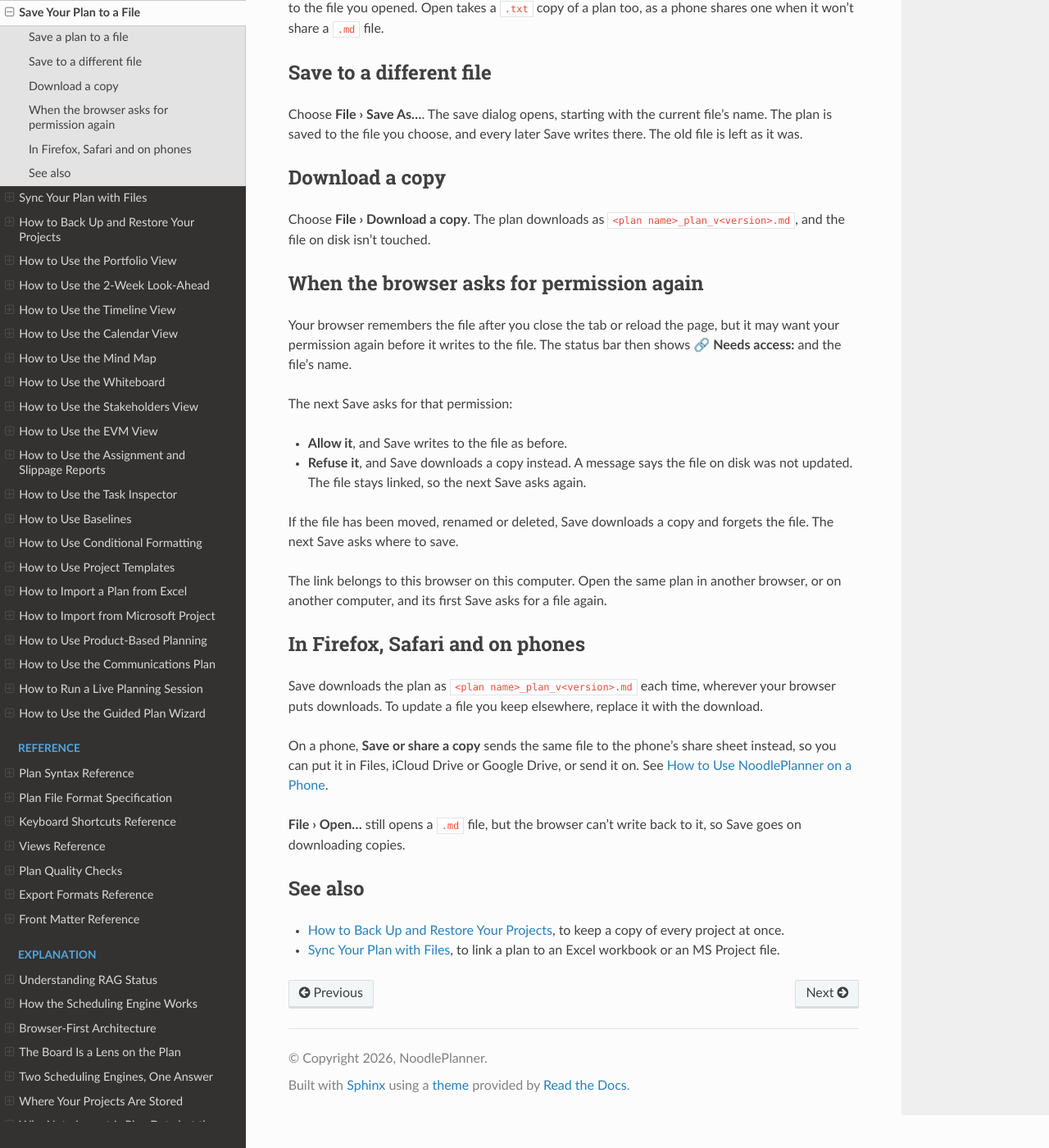
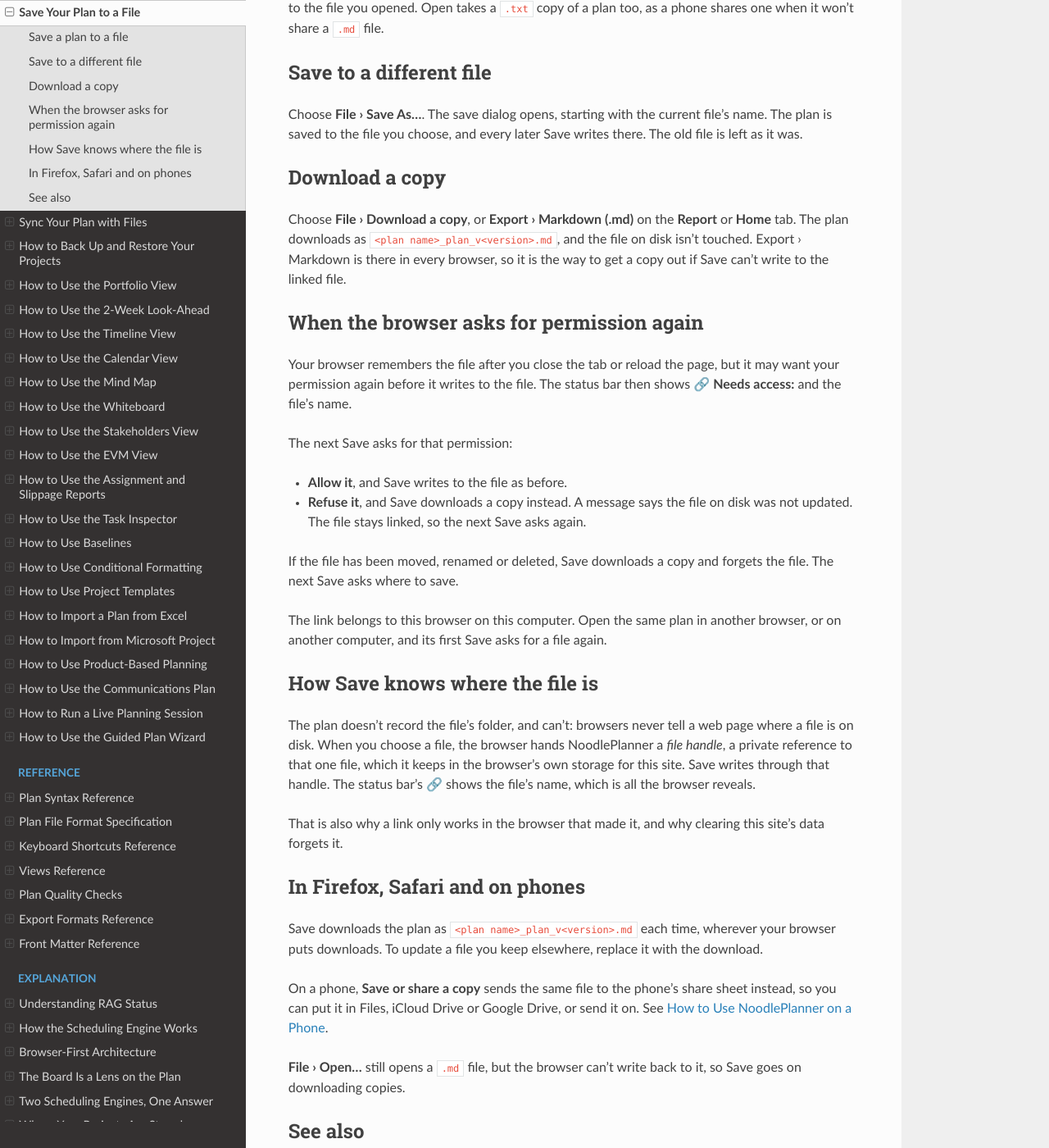
Before and after one commit to kevinmcaleer/noodleplanner, a Sphinx documentation site: the page built from docs/how-to/save-your-plan-to-a-file.rst, in a window 1280 px wide and 1400 px high, scrolled down 897 px. Shown: the whole window at 82% size. Built offline with Sphinx 7.4.7 and the Read the Docs theme 3.1.0, drawn with Linux system fonts in a browser that asks for light colours.

Commit message:
feat: Export > Markdown downloads the plan in every browser
File > Download a copy only shows where Save writes to a linked file,
and it lives in the Backstage, so a plan whose linked file can't be
written had no obvious way out as a .md file. Export's format menu (Home
and Report tabs, and the phone's Export sheet) now lists Markdown (.md)
first, which always downloads a copy and leaves any linked file alone.

The save-to-file how-to also explains how Save finds the file: the plan
records only its name, because the browser keeps a file handle, never a
path.

Co-Authored-By: Claude Opus 5.5 <noreply@anthropic.com>
Claude-Session: https://claude.ai/code/session_01SdEbW2udLFE1G33gy8JqSK

```diff
--- a/docs/how-to/save-your-plan-to-a-file.rst
+++ b/docs/how-to/save-your-plan-to-a-file.rst
@@ -55,8 +55,11 @@ later Save writes there. The old file is left as it was.
 Download a copy
 ---------------
 
-Choose **File › Download a copy**. The plan downloads as
+Choose **File › Download a copy**, or **Export › Markdown (.md)** on the
+**Report** or **Home** tab. The plan downloads as
 ``<plan name>_plan_v<version>.md``, and the file on disk isn't touched.
+Export › Markdown is there in every browser, so it is the way to get a copy
+out if Save can't write to the linked file.
 
 When the browser asks for permission again
 ------------------------------------------
@@ -79,6 +82,19 @@ The link belongs to this browser on this computer. Open the same plan in
 another browser, or on another computer, and its first Save asks for a
 file again.
 
+How Save knows where the file is
+--------------------------------
+
+The plan doesn't record the file's folder, and can't: browsers never tell a
+web page where a file is on disk. When you choose a file, the browser hands
+NoodlePlanner a *file handle*, a private reference to that one file, which
+it keeps in the browser's own storage for this site. Save writes through
+that handle. The status bar's 🔗 shows the file's name, which is all the
+browser reveals.
+
+That is also why a link only works in the browser that made it, and why
+clearing this site's data forgets it.
+
 In Firefox, Safari and on phones
 --------------------------------
 
--- a/packages/noodle-web/src/noodle_web/static/ribbon.js
+++ b/packages/noodle-web/src/noodle_web/static/ribbon.js
@@ -256,6 +256,10 @@ function onWhiteboard(name) {
  * explicitly marked as split/gallery buttons in the design, not single
  * actions, so they open a small menu rather than picking one format. */
 const EXPORT_FORMATS = [
+    // The plan itself, always as a download: the way to get a copy out when
+    // Save writes to a linked file that can't be reached (File > Download a
+    // copy, which Backstage only shows where Save writes to disk).
+    { label: 'Markdown (.md)', run: () => downloadPlanCopy() },
     { label: 'Excel (.xlsx)', run: () => exportFile('excel', 'editor') },
     { label: 'CSV', run: () => exportFile('csv', 'editor') },
     { label: 'PDF', run: () => exportFile('pdf', 'editor') },
```
Also changed, not shown: 1 other file.
